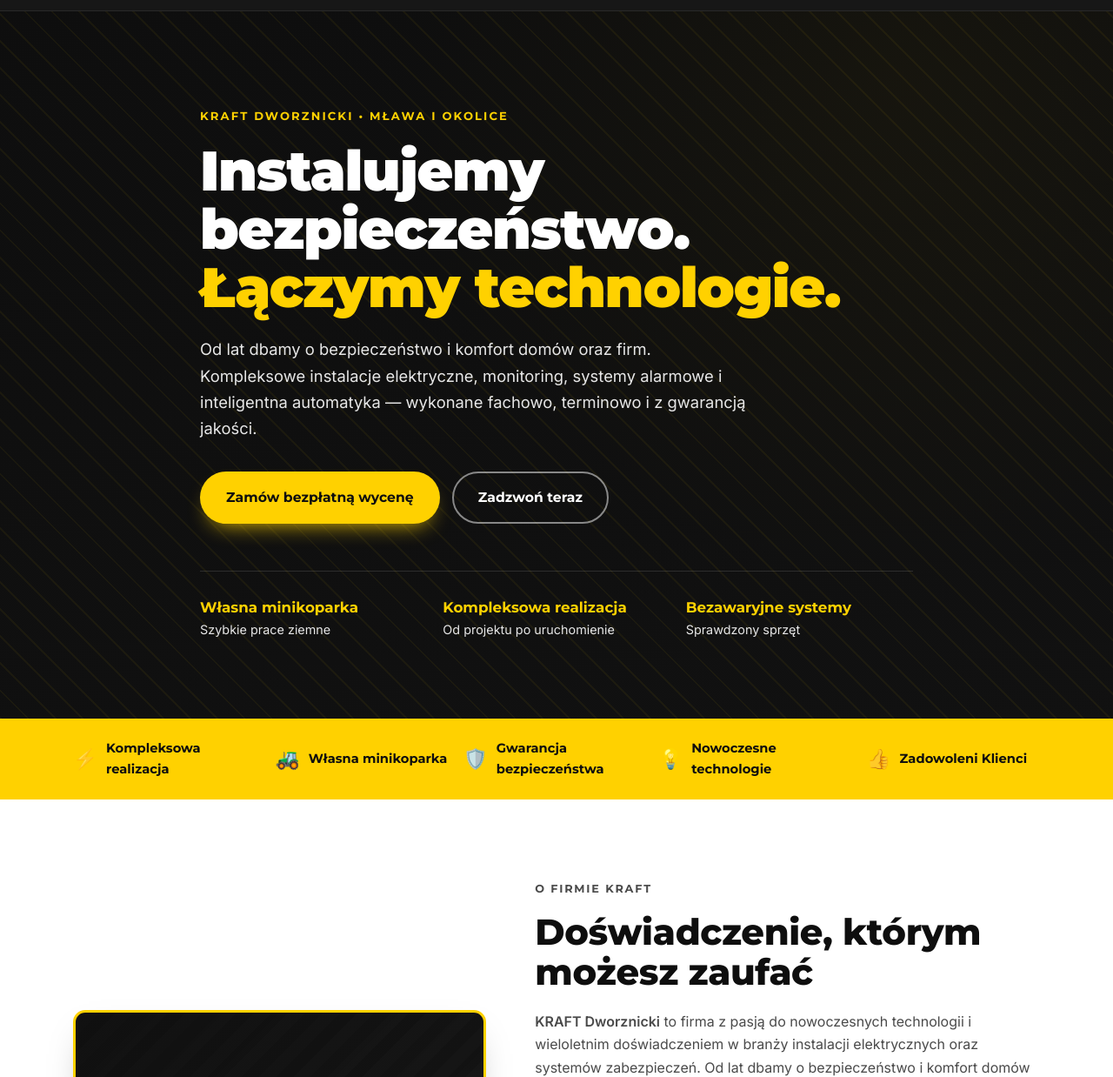
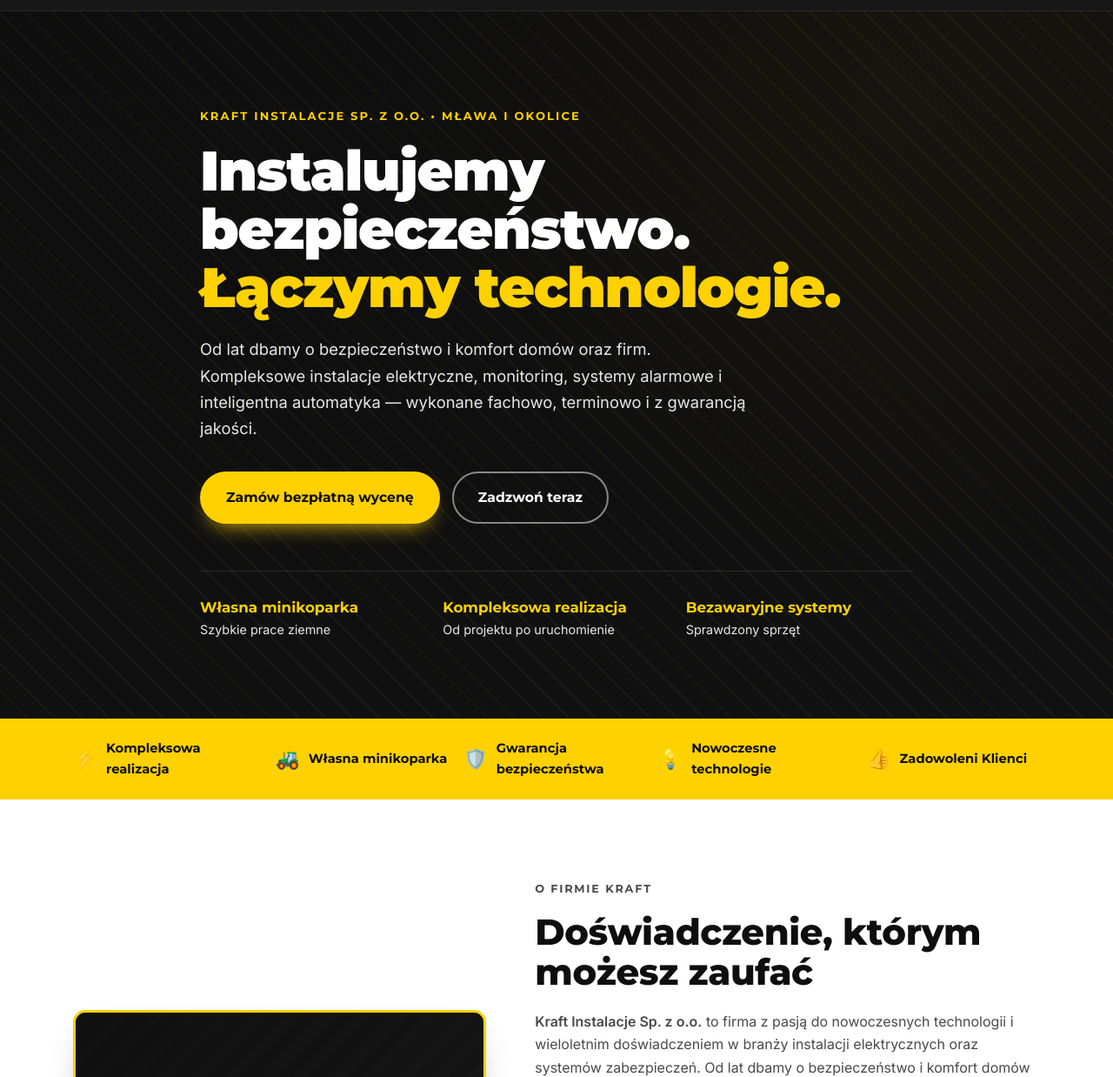
Before and after one commit to ayogun/kraft-website, a plain HTML site: page index.html in a window 1280 px wide. Shown: the part 62-1300 px from the top of the page at 87% size. Drawn offline with Linux system fonts and the light colour scheme.

Commit message:
Change company name to Kraft Instalacje Sp. z o.o.

```diff
--- a/index.html
+++ b/index.html
@@ -6,7 +6,7 @@
     <meta name="viewport" content="width=device-width, initial-scale=1.0" />
     <title>KRAFT Instalacje Elektryczne | Instalacje, Monitoring, Alarmy — Mława</title>
     <meta name="description"
-        content="KRAFT Dworznicki — instalacje elektryczne, monitoring CCTV, systemy alarmowe, automatyka domu Ampio i sieci światłowodowe. Od lat dbamy o bezpieczeństwo i komfort domów oraz firm. Mława i okolice." />
+        content="Kraft Instalacje Sp. z o.o. — instalacje elektryczne, monitoring CCTV, systemy alarmowe, automatyka domu Ampio i sieci światłowodowe. Od lat dbamy o bezpieczeństwo i komfort domów oraz firm. Mława i okolice." />
     <meta name="keywords"
         content="instalacje elektryczne Mława, monitoring, CCTV, alarmy, automatyka domu Ampio, światłowody, elektryk Mława" />
     <meta property="og:title" content="KRAFT Instalacje Elektryczne" />
@@ -52,7 +52,7 @@
     <section class="hero" aria-label="Sekcja powitalna">
         <div class="hero__overlay"></div>
         <div class="container hero__content">
-            <p class="hero__eyebrow">KRAFT Dworznicki • Mława i okolice</p>
+            <p class="hero__eyebrow">Kraft Instalacje Sp. z o.o. • Mława i okolice</p>
             <h1 class="hero__title">Instalujemy bezpieczeństwo.<br /><span class="accent">Łączymy technologie.</span>
             </h1>
             <p class="hero__subtitle">
@@ -106,7 +106,7 @@
                 <p class="eyebrow">O firmie KRAFT</p>
                 <h2 class="section__title">Doświadczenie, którym możesz zaufać</h2>
                 <p>
-                    <strong>KRAFT Dworznicki</strong> to firma z pasją do nowoczesnych technologii
+                    <strong>Kraft Instalacje Sp. z o.o.</strong> to firma z pasją do nowoczesnych technologii
                     i wieloletnim doświadczeniem w branży instalacji elektrycznych oraz systemów
                     zabezpieczeń. Od lat dbamy o bezpieczeństwo i komfort domów oraz firm, realizując
                     zarówno niewielkie zlecenia, jak i kompleksowe projekty dla obiektów komercyjnych.
@@ -385,7 +385,7 @@
         </div>
         <div class="footer__bottom">
             <div class="container">
-                <p>© <span id="year"></span> KRAFT Dworznicki — Instalacje Elektryczne. Wszelkie prawa zastrzeżone.</p>
+                <p>© <span id="year"></span> Kraft Instalacje Sp. z o.o. — Instalacje Elektryczne. Wszelkie prawa zastrzeżone.</p>
             </div>
         </div>
     </footer>
```
